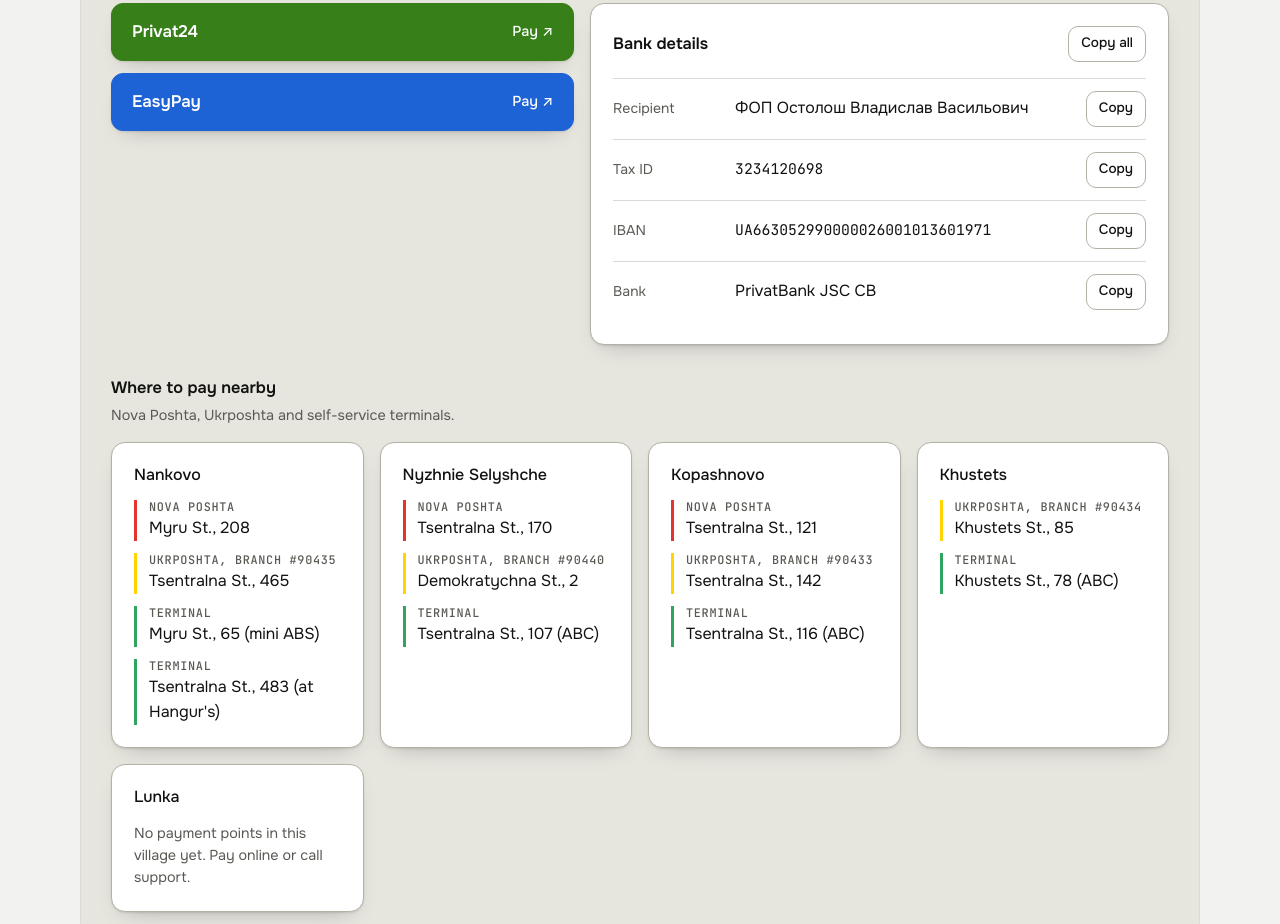
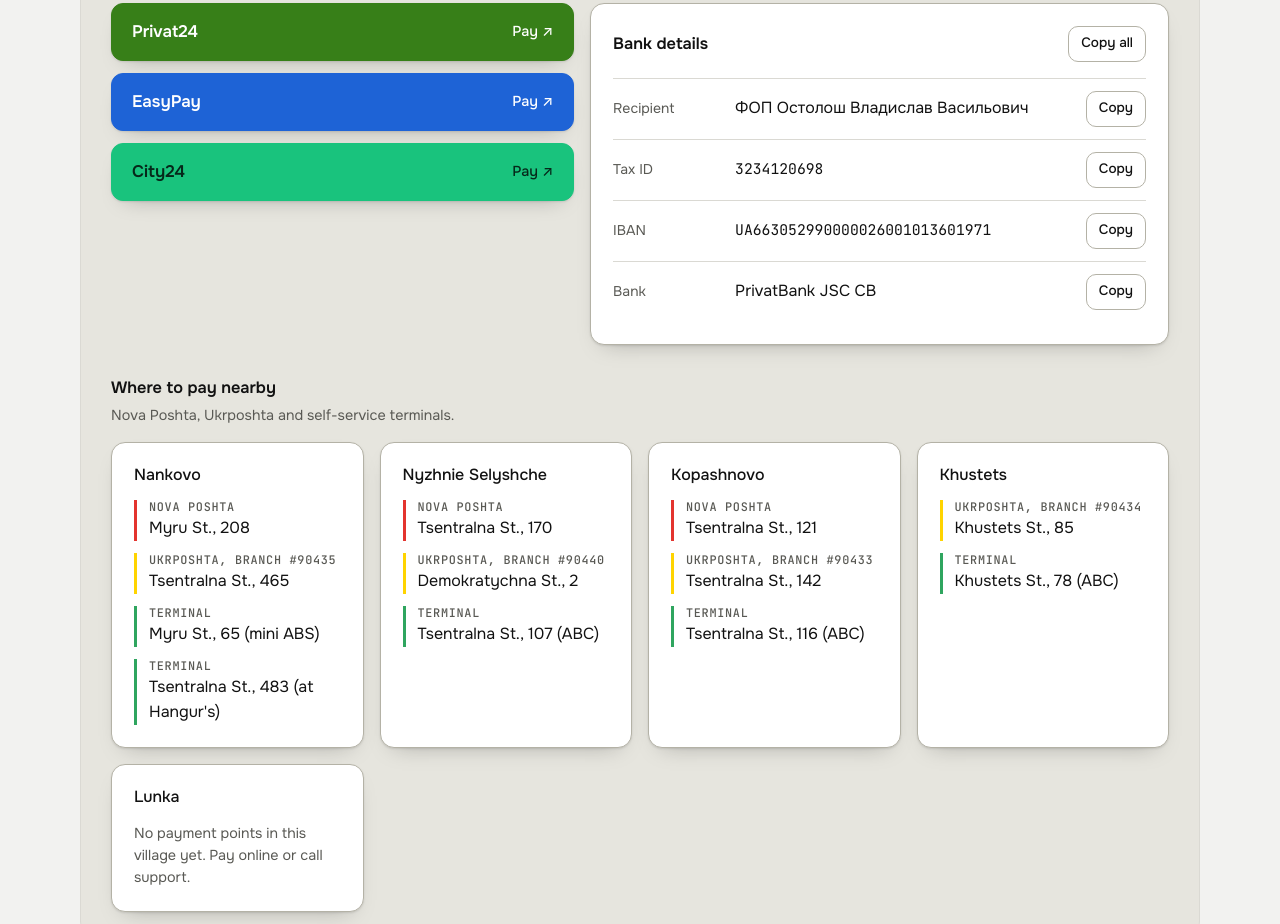
Before and after one commit to OstoloshNet/Ostolosh.net, a plain HTML site: page index.html in a window 1280 px wide. Shown: the part 804-1728 px from the top of the page. Drawn offline with Linux system fonts and the light colour scheme; a web font is replaced by a local one.

Commit message:
Add files via upload

```diff
--- a/index.html
+++ b/index.html
@@ -204,7 +204,9 @@ section { margin-top: 28px; padding: 30px; background: var(--band); border: 1px
 .method:hover { border-color: var(--ink); }
 .method.privat { background: #377F18; border-color: #377F18; color: #fff; }
 .method.easypay { background: #1E63D6; border-color: #1E63D6; color: #fff; }
-.method.privat:hover, .method.easypay:hover { filter: brightness(1.12); border-color: var(--ink); }
+.method.city24 { background: #19C37D; border-color: #19C37D; color: #06281A; }
+.method.city24 span { color: #06281A; }
+.method.privat:hover, .method.easypay:hover, .method.city24:hover { filter: brightness(1.12); border-color: var(--ink); }
 .method.privat span, .method.easypay span { color: #fff; }
 .method span { color: var(--accent-text); font-weight: 500; font-size: 0.9rem; white-space: nowrap; }
 h3 { font: 600 1.02rem/1.3 var(--f-body); }
@@ -377,9 +379,7 @@ footer { margin-top: 64px; padding-top: 22px; border-top: 1px solid var(--line);
         <div class="methods">
           <a class="method privat" target="_blank" rel="noopener" href="https://next.privat24.ua/payments/form/%7B%22token%22%3A%221333ab9f-985a-4970-970a-a54d54dfacc9%22%7D">Privat24 <span data-i18n="payNow">Сплатити ↗</span></a>
           <a class="method easypay" target="_blank" rel="noopener" href="https://easypay.ua/ua/catalog/internet/ostolosh-int">EasyPay <span data-i18n="payNow">Сплатити ↗</span></a>
-          <!-- City24 тимчасово недоступний. Розкоментуйте, коли сервіс запрацює:
-          <a class="method" target="_blank" rel="noopener" href="https://city24.ua/ua/popolnit-internet/ostolosh-net">City24 <span data-i18n="payNow">Сплатити ↗</span></a>
-          -->
+          <a class="method city24" target="_blank" rel="noopener" href="https://city24.ua/ua/popolnit-internet/ostolosh-net">City24 <span data-i18n="payNow">Сплатити ↗</span></a>
         </div>
         <div class="card">
           <div class="card-head">
```
